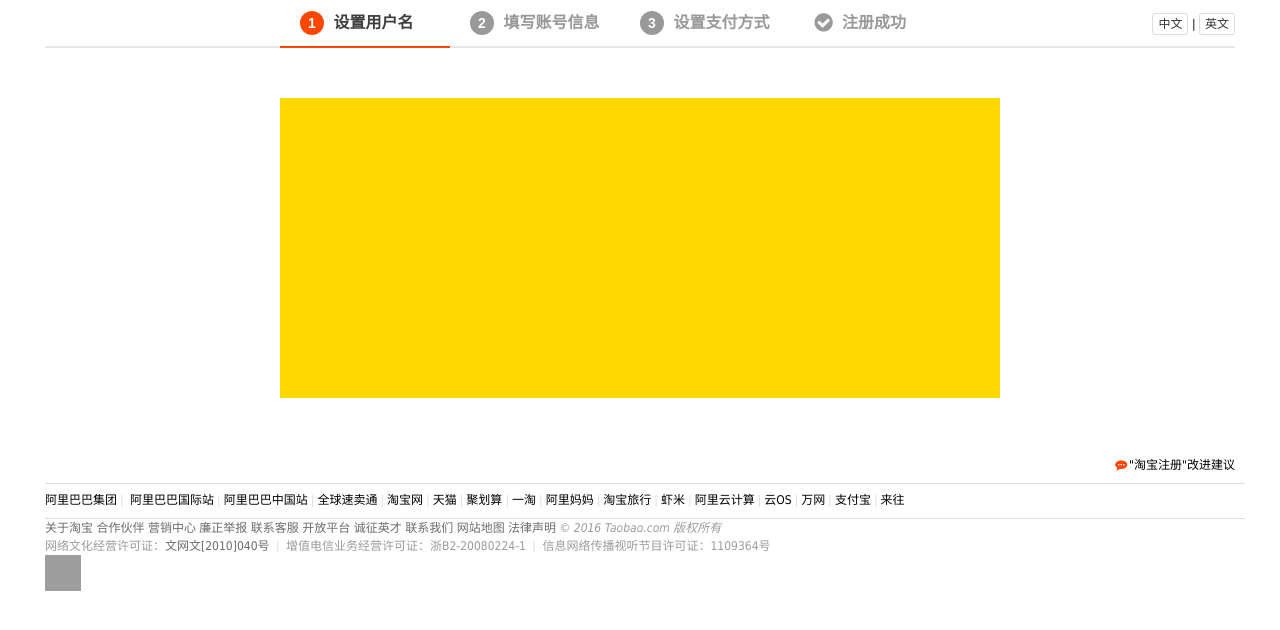
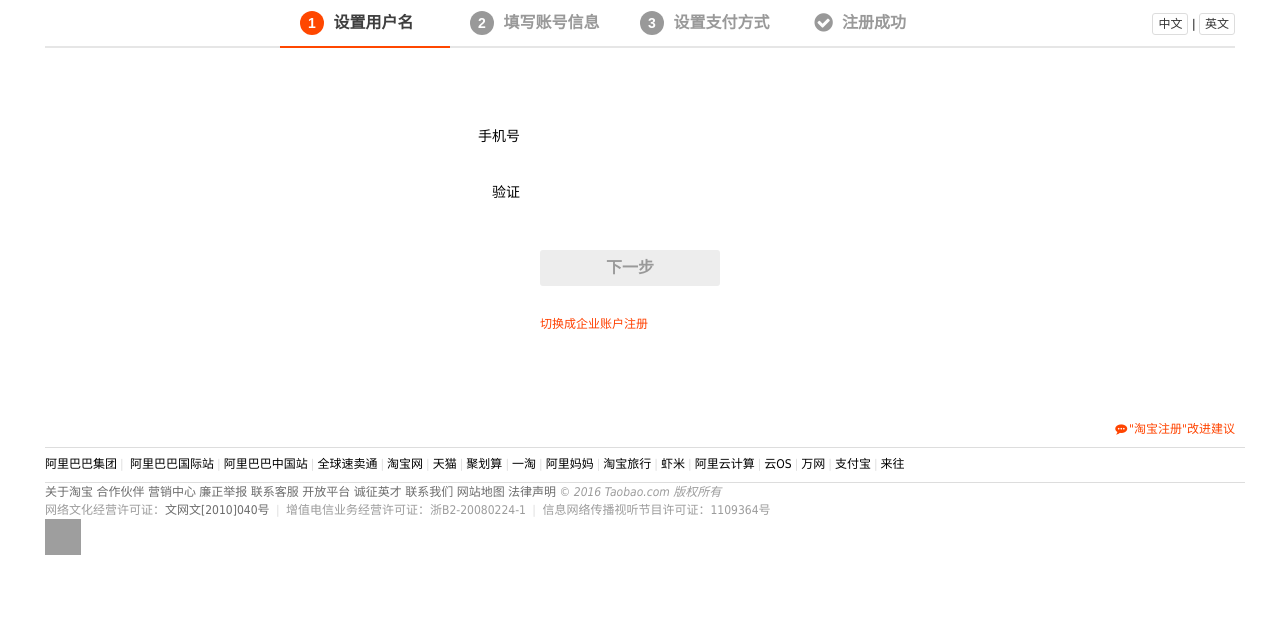
Before and after one commit to kangyonggan/anybuy, a web app: page /WEB-INF/templates/register.html in a window 1280 px wide. Shown: the part 118-748 px from the top of the page. Run offline with its HTML, style and script files only (its server is not run), Linux system fonts and the light colour scheme; data that the repository does not hold is empty; grey boxes are pictures that could not be loaded.

Commit message:
某宝注册页面-样式定义

```diff
--- a/src/main/webapp/WEB-INF/static/app/css/app.css
+++ b/src/main/webapp/WEB-INF/static/app/css/app.css
@@ -6,6 +6,7 @@
 a {
     text-decoration: none !important;
 }
+
 
 ol, ul {
     list-style: none;
--- /dev/null
+++ b/src/main/webapp/WEB-INF/static/app/css/taobao-base.css
@@ -0,0 +1,52 @@
+body {
+    font: 12px/1.5 "Microsoft YaHei", tahoma, arial, 'Hiragino Sans GB', '\5b8b\4f53', sans-serif;
+}
+
+a {
+    color: #6c6c6c;
+}
+
+a:hover {
+    color: #f40 !important;
+    text-decoration: underline !important;
+}
+
+.taobao-color {
+    color: #f40;
+}
+
+
+.btn {
+    display: inline-block;
+    zoom: 1;
+    height: 36px;
+    line-height: 36px;
+    padding: 0 20px;
+    color: #FFF;
+    font-weight: 700;
+    font-size: 16px;
+    text-align: center;
+    background: #ff4001;
+    border: 0;
+    border-radius: 3px;
+    cursor: pointer;
+}
+.btn:hover {
+    color: #FFF;
+    text-decoration: none;
+    background-color: #f73500;
+}
+
+.btn-disabled {
+    background-color: #ededed;
+    border-color: #ededed;
+    color: #999;
+    cursor: default;
+}
+.btn-disabled:hover {
+    background-color: #ededed;
+}
+
+.btn-large {
+    min-width: 180px;
+}
--- a/src/main/webapp/WEB-INF/templates/register.html
+++ b/src/main/webapp/WEB-INF/templates/register.html
@@ -5,20 +5,9 @@
     <meta charset="UTF-8">
     <meta http-equiv="X-UA-Compatible" content="IE=Edge">
     <link rel="stylesheet" href="../static/app/css/app.css">
+    <link rel="stylesheet" href="../static/app/css/taobao-base.css">
     <link rel="stylesheet" href="../static/lib/fontawesome/css/font-awesome.min.css">
     <style type="text/css">
-
-        body {
-            font: 12px/1.5 "Microsoft YaHei", tahoma, arial, 'Hiragino Sans GB', '\5b8b\4f53', sans-serif;
-        }
-
-        a {
-            color: #6c6c6c;
-        }
-
-        .taobao-color {
-            color: #f40;
-        }
 
         #nav {
             height: 35px;
@@ -30,7 +19,6 @@
             width: 900px;
             margin: 0 auto;
         }
-
         @media (min-width: 1190px) {
             #page {
                 width: 1190px;
@@ -124,14 +112,36 @@
         }
 
         .content {
-            height: 300px;
             padding: 50px 0;
         }
         #register-mobile-form .form-list {
             margin: 0 auto;
             width: 720px;
-            height: 300px;
-            background: gold;
+            font-size: 14px;
+        }
+        #register-mobile-form .form-group {
+            padding: 10px 0;
+        }
+
+        .form-item {
+            padding: 10px 0 10px 260px;
+            height: 36px;
+            line-height: 36px;
+            zoom: 1;
+        }
+
+        .form-item .form-label {
+            display: inline;
+            float: left;
+            margin-left: -260px;
+            width: 240px;
+            height: 37px;
+            line-height: 37px;
+            text-align: right;
+        }
+
+        .user-email-register {
+            color: #ff4001;
         }
 
         .user-suggest {
@@ -213,12 +223,29 @@
 
         <form id="register-mobile-form">
             <div class="form-list form-main-list">
-
+                <div class="form-group">
+                    <div class="form-item">
+                        <span class="form-label">手机号</span>
+                    </div>
+                    <div class="form-item">
+                        <span class="form-label">验证</span>
+                    </div>
+                </div>
+                <div class="form-group">
+                    <div class="form-item">
+                        <button class="btn btn-large btn-disabled" id="register-mobile-button">
+                            下一步
+                        </button>
+                    </div>
+                    <div class="form-item f12">
+                        <a href="#" class="user-email-register">切换成企业账户注册</a>
+                    </div>
+                </div>
             </div>
         </form>
     </div>
 
-    <div class="user-suggest text-right">
+    <div class="user-suggest taobao-color text-right">
         <i class="fa fa-fw fa-commenting taobao-color"></i>"淘宝注册"改进建议
     </div>
 
```
